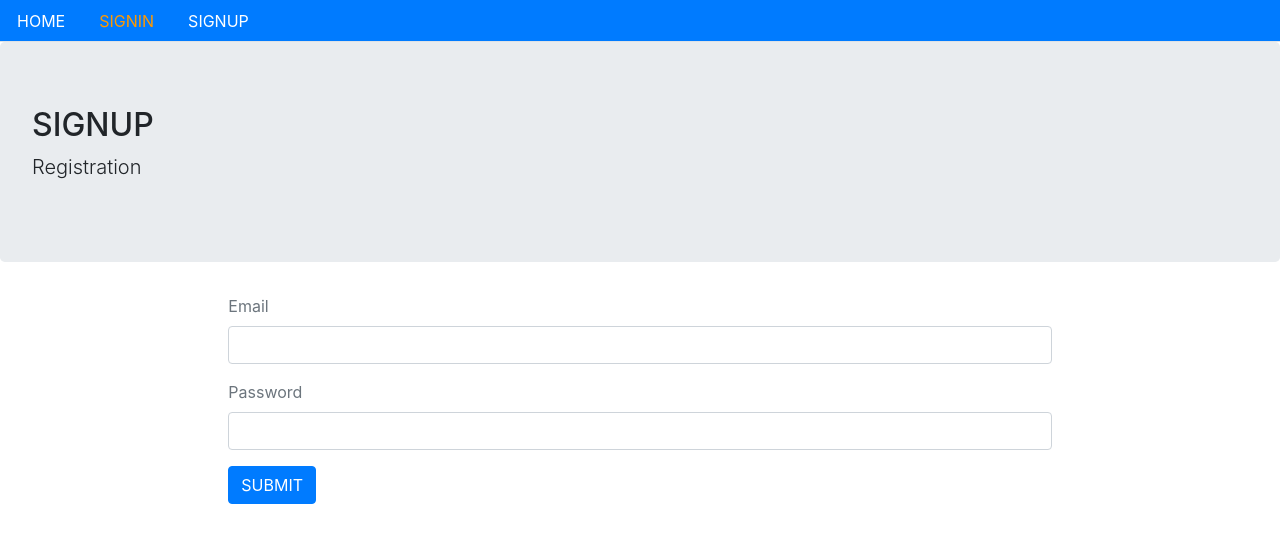
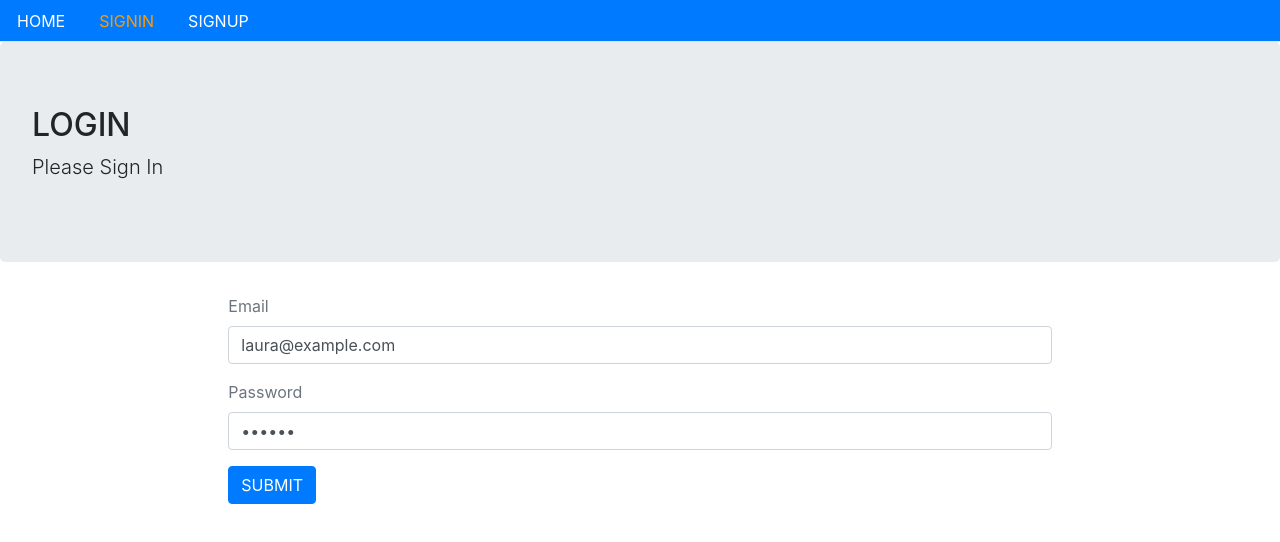
Before and after one commit to CarloMeloni/mernEcommerceFrontend, a React (Create React App) app in the folder ecommerce-front/: page /signin in a window 1280 px wide. Shown: the top 542 px of the page. Built offline with nearby package versions, Linux system fonts and the light colour scheme; no server answers; the HTML template or start-up script is replaced by a standard one.

Commit message:
Local storage

```diff
--- a/ecommerce-front/src/auth/index.js
+++ b/ecommerce-front/src/auth/index.js
@@ -35,3 +35,10 @@ export const signin = (user) => {
         console.log(err);
     })
 };
+
+export const authenticate = (data, cb) => {
+    if(typeof window !== 'undefined') {
+        localStorage.setItem('jwt', JSON.stringify(data));
+        cb();
+    }
+};
--- a/ecommerce-front/src/user/Signin.js
+++ b/ecommerce-front/src/user/Signin.js
@@ -1,12 +1,12 @@
 import React, { useState } from 'react';
 import {  Redirect } from 'react-router-dom';
 import Layout from '../core/Layout';
-import { signin } from '../auth/index';
+import { signin, authenticate } from '../auth/index';
 
 const Signin = () => {
     const [values, setValues] = useState({
-        email: '',
-        password: '',
+        email: 'laura@example.com',
+        password: '123456',
         error: '',
         loading: false,
         redirectToReferrer: false
@@ -26,13 +26,15 @@ const Signin = () => {
                 if(data.error) {
                     setValues({ ...values, error: data.error, loading: false });
                 } else {
-                    setValues({
-                        ...values,
-                        redirectToReferrer: true
-                    })
+                    authenticate(data, () => {
+                        setValues({
+                            ...values,
+                            redirectToReferrer: true
+                        });
+                    });
                 }
-            })
-    }
+            });
+    };
 
     const signinForm = () => (
         <form>
@@ -65,7 +67,7 @@ const Signin = () => {
     };
 
     return (
-        <Layout title="SIGNUP" description="Registration" className="container col-md-8 offset-md-2">
+        <Layout title="LOGIN" description="Please Sign In" className="container col-md-8 offset-md-2">
             {showLoading()}
             {showError()}
             {signinForm()}
```
